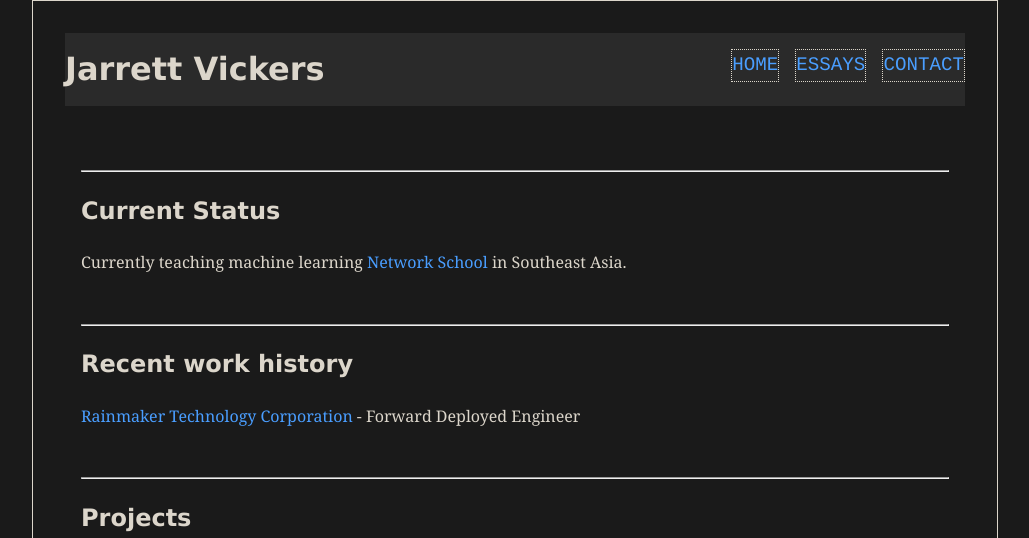
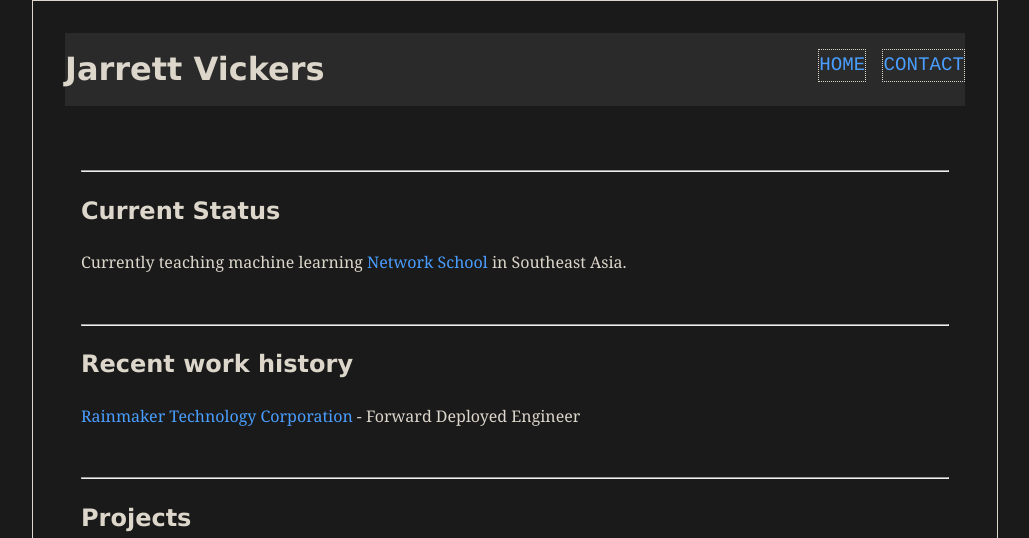
Before and after one commit to JR-Vickers/JR-Vickers.github.io, a Jekyll site: the page built from index.md, in a window 1280 px wide. Shown: the top 538 px of the page, without its empty margins (125-1154 px from the left). Built offline with Jekyll 4.4.1, drawn with Linux system fonts in a browser that asks for light colours; grey boxes are pictures that could not be loaded.

Commit message:
Removed essay from header

```diff
--- a/_includes/header.html
+++ b/_includes/header.html
@@ -5,7 +5,6 @@
             <div class="nav-content">
                 <ul class="nav-structure">
                     <li class="nav-item"><a href="{{ '/' | relative_url }}">HOME</a></li>
-                    <li class="nav-item"><a href="{{ '/essays/' | relative_url }}">ESSAYS</a></li>
                     <li class="nav-item dropdown">
                         <a tabindex="0">CONTACT</a>
                         <ul class="dropdown-content">
```
